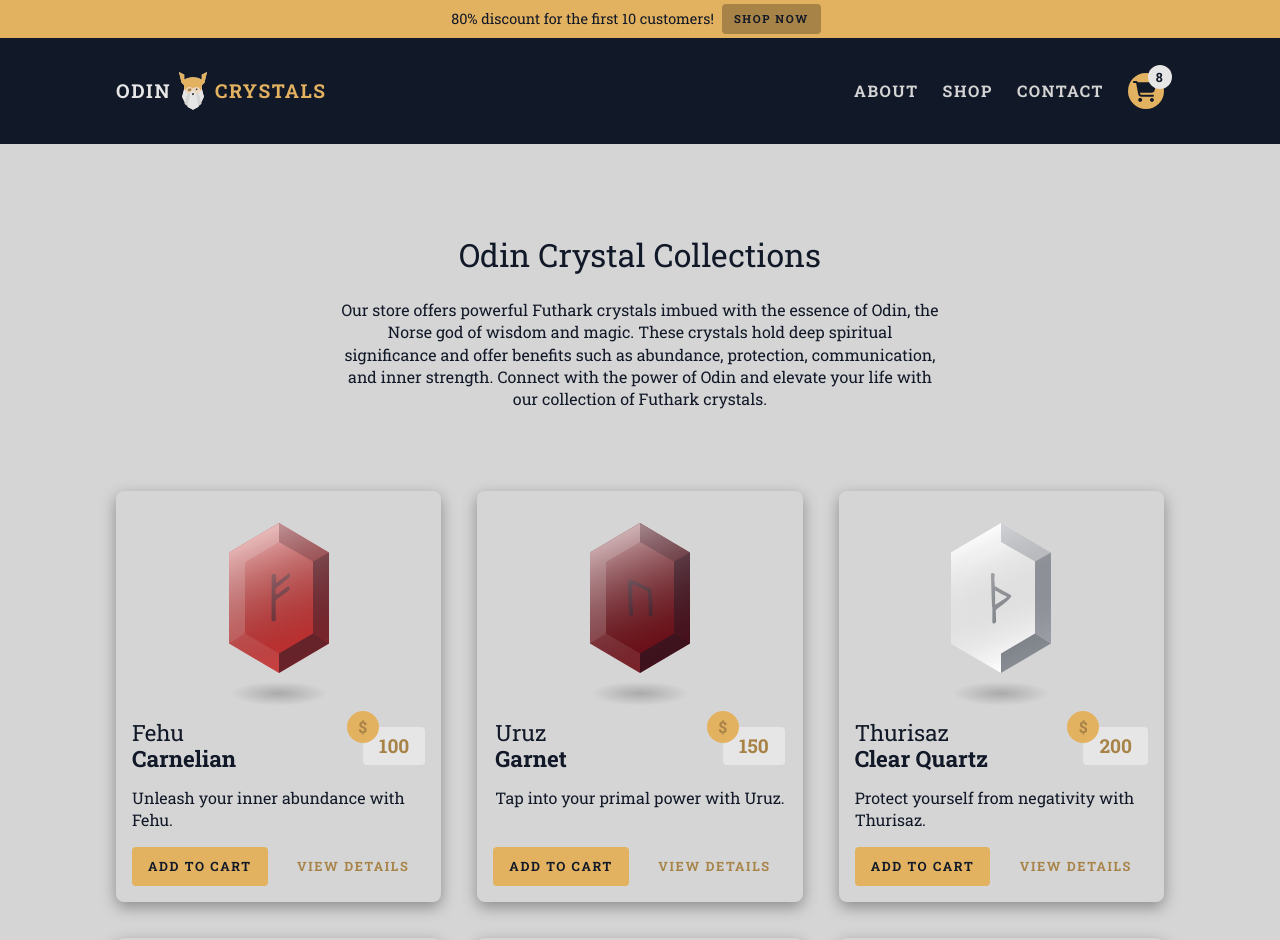
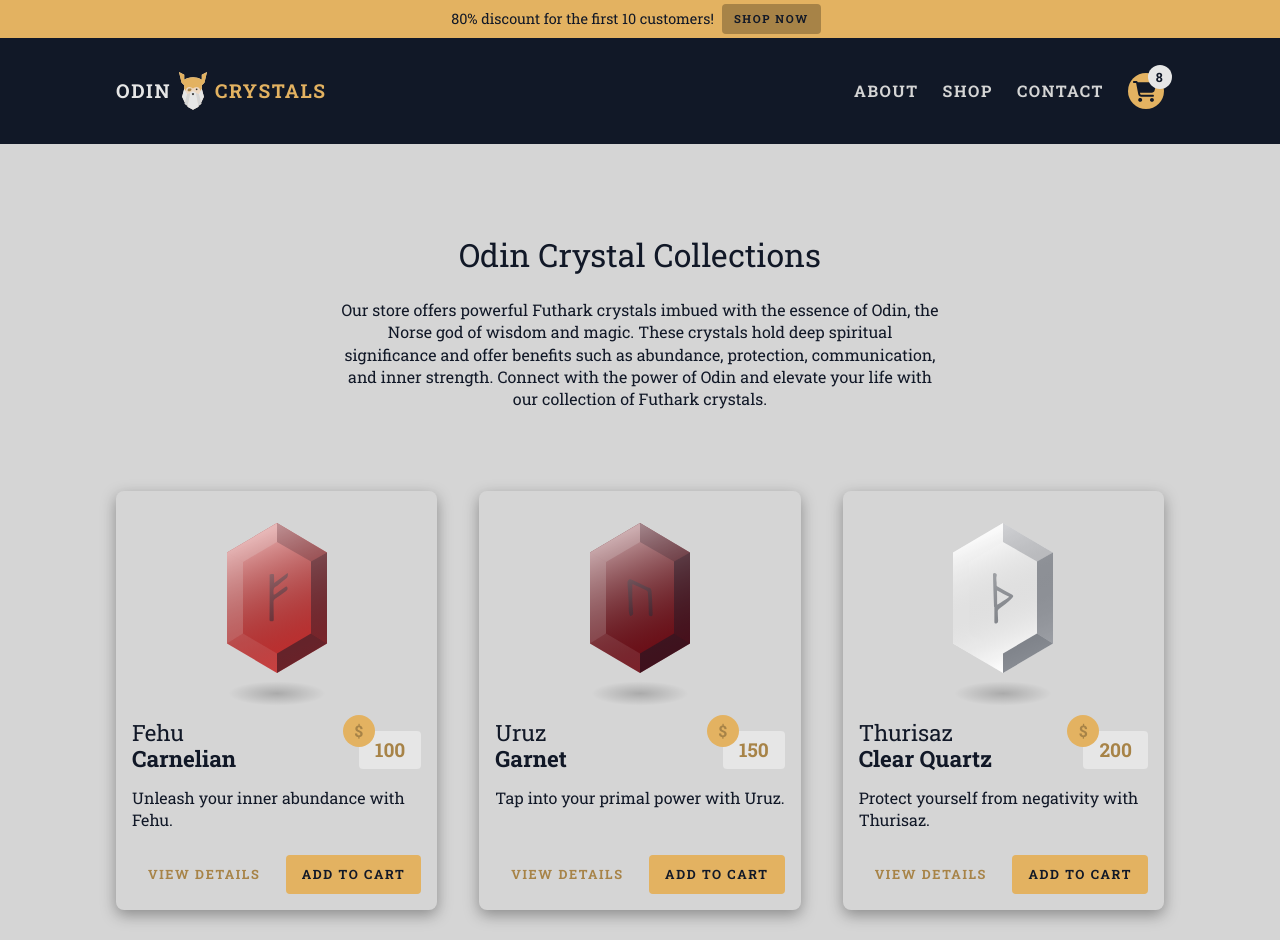
Before and after one commit to hello-damiro/crystal-store, a React (Create React App) app: page /#/shop in a window 1280 px wide. Shown: the top 940 px of the page. Built offline with nearby package versions, Linux system fonts and the light colour scheme.

Commit message:
card edited

```diff
--- a/src/components/shared/Card.jsx
+++ b/src/components/shared/Card.jsx
@@ -2,7 +2,7 @@ import React from 'react';
 import { Link } from 'react-router-dom';
 import Crystal from './Crystal';
 
-function Card({ futhark, crystal, color, meaning, price, tagline }) {
+function Card({ futhark, crystal, color, meaning, price, tagline, click }) {
     return (
         <div className="card">
             <div>
@@ -19,12 +19,12 @@ function Card({ futhark, crystal, color, meaning, price, tagline }) {
                 </div>
             </div>
             <div className="shop-buttons">
-                <Link to="/about">
-                    <button className="primary">Add to Cart</button>
-                </Link>
                 <Link to={`/shop/${futhark}`}>
                     <button className="secondary">View Details</button>
                 </Link>
+                <button onClick={click} className="primary">
+                    Add to Cart
+                </button>
             </div>
         </div>
     );
--- a/src/styles/shop.css
+++ b/src/styles/shop.css
@@ -22,7 +22,7 @@
     width: 100%;
     display: grid;
     grid-template-columns: repeat(auto-fit, minmax(240px, 1fr));
-    gap: 36px;
+    gap: 42px;
     padding-block: 48px;
 }
 
@@ -33,7 +33,7 @@
     flex-direction: column;
     align-items: center;
     justify-content: space-between;
-    gap: 16px;
+    gap: 24px;
     border-radius: 8px;
     box-shadow: rgba(0, 0, 0, 0.35) 0px 5px 15px;
 }
@@ -106,6 +106,7 @@
     padding: 8px 16px;
     background: var(--white);
     border-radius: 4px;
+    margin-top: 8px;
 }
 
 .price::before {
```
